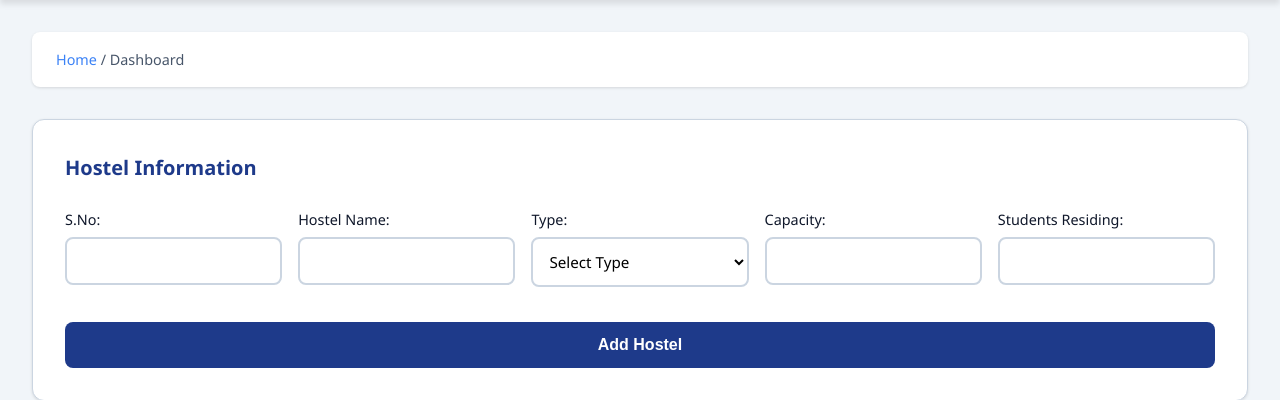
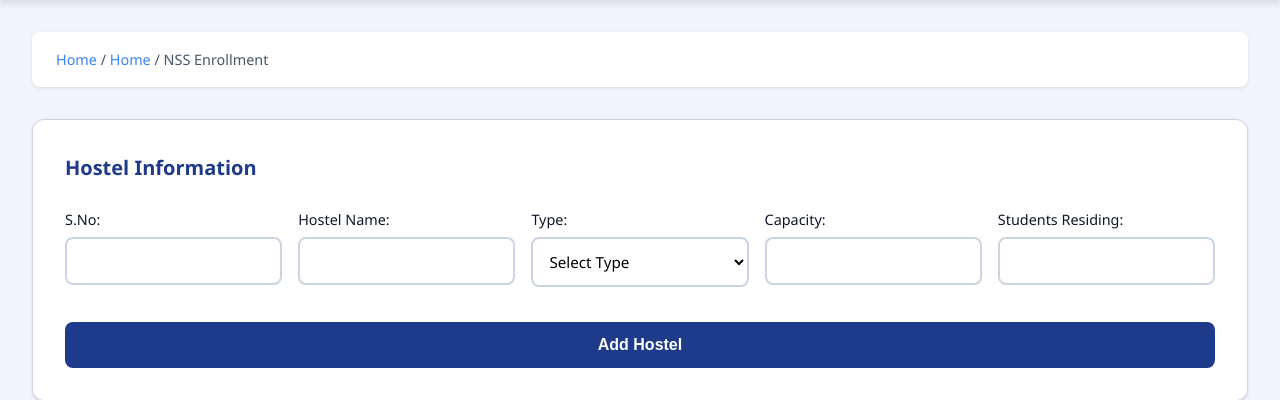
Before and after one commit to Yawar07/institutional-data-system, a Flask app: page /hostels in a window 1280 px wide. Shown: the part 109-509 px from the top of the page. Run offline with Flask 3, Linux system fonts and the light colour scheme.

Commit message:
Added breadcrumbs to template files

```diff
--- a/templates/departments.html
+++ b/templates/departments.html
@@ -1,6 +1,8 @@
 {% extends "base.html" %}
 
 {% block title %}Departments{% endblock %}
+{% block breadcrumb %}<a href="{{ url_for('index') }}">Home</a> / NSS Enrollment{% endblock %}
+
 
 {% block content %}
 <div class="card">
--- a/templates/examination_results.html
+++ b/templates/examination_results.html
@@ -1,6 +1,8 @@
 {% extends "base.html" %}
 
 {% block title %}Examination Results{% endblock %}
+{% block breadcrumb %}<a href="{{ url_for('index') }}">Home</a> / NSS Enrollment{% endblock %}
+
 
 {% block content %}
 <div class="card">
--- a/templates/hostels.html
+++ b/templates/hostels.html
@@ -1,6 +1,8 @@
 {% extends "base.html" %}
 
 {% block title %}Hostels{% endblock %}
+{% block breadcrumb %}<a href="{{ url_for('index') }}">Home</a> / NSS Enrollment{% endblock %}
+
 
 {% block content %}
 <div class="card">
--- a/templates/nss_enrollment.html
+++ b/templates/nss_enrollment.html
@@ -1,6 +1,8 @@
 {% extends "base.html" %}
 
 {% block title %}NSS Enrollment{% endblock %}
+{% block breadcrumb %}<a href="{{ url_for('index') }}">Home</a> / NSS Enrollment{% endblock %}
+
 
 {% block content %}
 <div class="card">
--- a/templates/placement.html
+++ b/templates/placement.html
@@ -1,6 +1,8 @@
 {% extends "base.html" %}
 
 {% block title %}Placement{% endblock %}
+{% block breadcrumb %}<a href="{{ url_for('index') }}">Home</a> / NSS Enrollment{% endblock %}
+
 
 {% block content %}
 <div class="card">
--- a/templates/programmes.html
+++ b/templates/programmes.html
@@ -1,6 +1,8 @@
 {% extends "base.html" %}
 
 {% block title %}Programmes{% endblock %}
+{% block breadcrumb %}<a href="{{ url_for('index') }}">Home</a> / NSS Enrollment{% endblock %}
+
 
 {% block content %}
 <div class="card">
--- a/templates/scholarships.html
+++ b/templates/scholarships.html
@@ -1,6 +1,8 @@
 {% extends "base.html" %}
 
 {% block title %}Scholarships{% endblock %}
+{% block breadcrumb %}<a href="{{ url_for('index') }}">Home</a> / NSS Enrollment{% endblock %}
+
 
 {% block content %}
 <div class="card">
--- a/templates/staff_info.html
+++ b/templates/staff_info.html
@@ -1,6 +1,8 @@
 {% extends "base.html" %}
 
 {% block title %}Staff Information{% endblock %}
+{% block breadcrumb %}<a href="{{ url_for('index') }}">Home</a> / NSS Enrollment{% endblock %}
+
 
 {% block content %}
 <div class="card">
--- a/templates/student_enrollment.html
+++ b/templates/student_enrollment.html
@@ -1,6 +1,8 @@
 {% extends "base.html" %}
 
 {% block title %}Student Enrollment{% endblock %}
+{% block breadcrumb %}<a href="{{ url_for('index') }}">Home</a> / NSS Enrollment{% endblock %}
+
 
 {% block content %}
 <div class="card">
```
